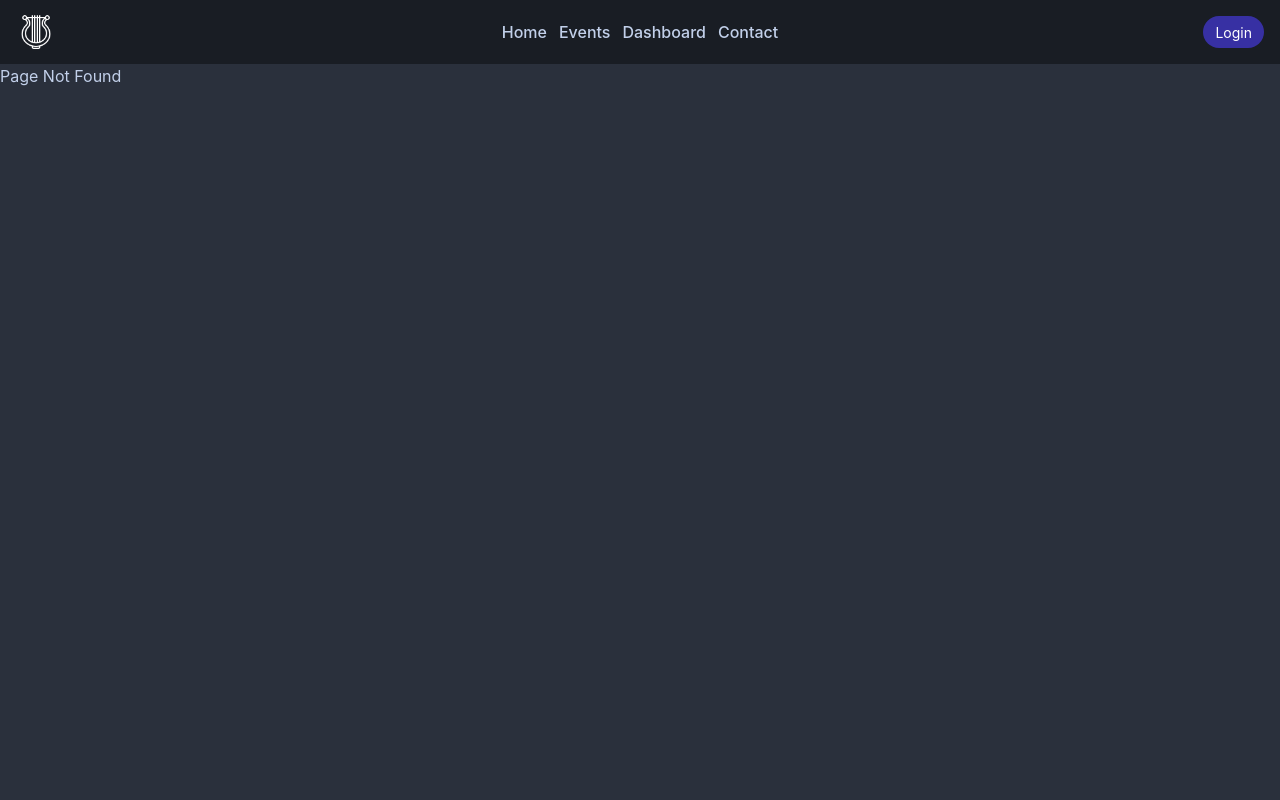
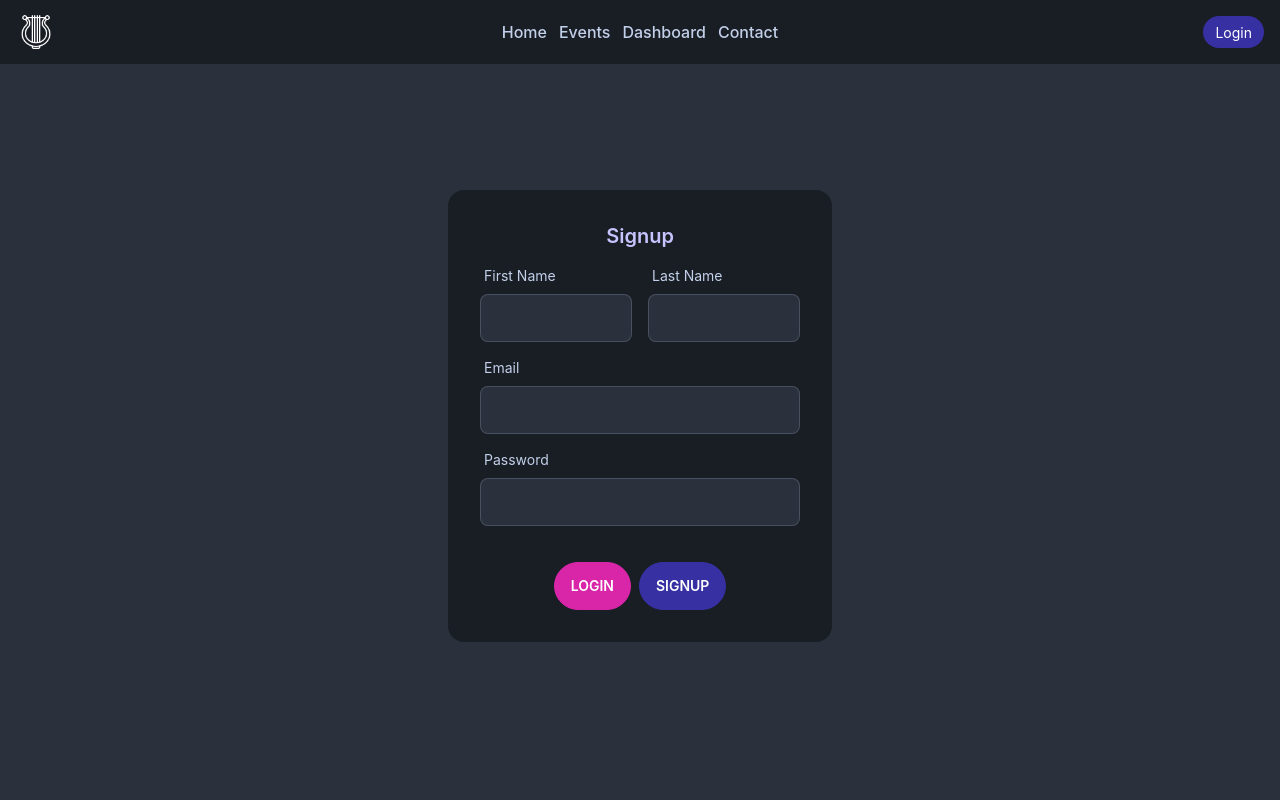
Before and after one commit to Miacarmen/harp, a React (Create React App) app in the folder client/: page /signup in a window 1280 px wide. Before the commit this address had no page. Shown: the top 800 px of the page. Built offline with nearby package versions, Linux system fonts and the light colour scheme.

Commit message:
login and signup cards created

```diff
--- a/client/src/App.js
+++ b/client/src/App.js
@@ -10,8 +10,10 @@ import Home from './pages/Home';
 import Events from './pages/Events';
 import UserDash from './pages/UserDash';
 import Contact from './pages/Contact';
+import ViewEvent from './pages/ViewEvent';
 import Login from './pages/Login';
-import ViewEvent from './pages/ViewEvent';
+import Signup from './pages/Signup';
+
 
 function App() {
   return (
@@ -25,7 +27,7 @@ function App() {
           <Route path='/dashboard' element={<UserDash />} />
           <Route path='/contact' element={<Contact />} />
           <Route path='/login' element={<Login />} />
-          {/* <Route path='/signup' element={<Signup />} />  */}
+          <Route path='/signup' element={<Signup />} />
           <Route path='/viewEvent' element={<ViewEvent />} />
           <Route path='*' element={<p>Page Not Found</p>} />
         </Routes>
--- a/client/src/components/Login/LoginCard.js
+++ b/client/src/components/Login/LoginCard.js
@@ -0,0 +1,38 @@
+import React from 'react';
+import { Link } from 'react-router-dom';
+
+const LoginCard = () => {
+  return (
+    <div className='card w-96 bg-base-200 text-neutral-content'>
+      <div className='card-body items-center text-center'>
+        <h2 className='card-title'>Login</h2>
+        <div className='form-control w-full max-w-xs'>
+          <label className='label'>
+            <span className='label-text'>Email</span>
+          </label>
+          <input
+            type='text'
+            placeholder='Type here'
+            className='input input-bordered w-full max-w-xs'
+          />
+        </div>
+        <div className='form-control w-full max-w-xs'>
+          <label className='label'>
+            <span className='label-text'>Password</span>
+          </label>
+          <input
+            type='text'
+            placeholder='Type here'
+            className='input input-bordered w-full max-w-xs'
+          />
+        </div>
+        <div className='card-actions justify-end pt-7'>
+          <button className='btn btn-primary rounded-full text-base-300'>Login</button>
+          <Link to="/signup"><button className='btn btn-neutral rounded-full text-base-300'>Signup</button></Link>
+        </div>
+      </div>
+    </div>
+  );
+};
+
+export default LoginCard;
--- /dev/null
+++ b/client/src/components/Signup/SignupCard.js
@@ -0,0 +1,67 @@
+import React from 'react';
+import { Link } from 'react-router-dom';
+
+const SignupCard = () => {
+  return (
+    <div className='card w-96 bg-base-200 text-neutral-content'>
+      <div className='card-body items-center text-center'>
+        <h2 className='card-title'>Signup</h2>
+        <div className='grid grid-cols-2 gap-4'>
+          <div className='form-control w-full max-w-xs'>
+            <label className='label'>
+              <span className='label-text'>First Name</span>
+            </label>
+            <input
+              type='text'
+              placeholder=''
+              className='input input-bordered w-full max-w-xs'
+            />
+          </div>
+          <div className='form-control w-full max-w-xs'>
+            <label className='label'>
+              <span className='label-text'>Last Name</span>
+            </label>
+            <input
+              type='text'
+              placeholder=''
+              className='input input-bordered w-full max-w-xs'
+            />
+          </div>
+        </div>
+
+        <div className='form-control w-full max-w-xs'>
+          <label className='label'>
+            <span className='label-text'>Email</span>
+          </label>
+          <input
+            type='text'
+            placeholder=''
+            className='input input-bordered w-full max-w-xs'
+          />
+        </div>
+        <div className='form-control w-full max-w-xs'>
+          <label className='label'>
+            <span className='label-text'>Password</span>
+          </label>
+          <input
+            type='text'
+            placeholder=''
+            className='input input-bordered w-full max-w-xs'
+          />
+        </div>
+        <div className='card-actions justify-end pt-7'>
+          <Link to='/login'>
+            <button className='btn btn-primary rounded-full text-base-300'>
+              Login
+            </button>
+          </Link>
+          <button className='btn btn-neutral rounded-full text-base-300'>
+            Signup
+          </button>
+        </div>
+      </div>
+    </div>
+  );
+};
+
+export default SignupCard;
--- a/client/src/pages/Login.js
+++ b/client/src/pages/Login.js
@@ -1,9 +1,15 @@
-import React from 'react'
+import React from 'react';
+
+import LoginCard from '../components/Login/LoginCard';
 
 const Login = () => {
   return (
-    <div>Login</div>
-  )
-}
+    <div className='flex h-screen'>
+      <div className='m-auto pb-24'>
+        <LoginCard />
+      </div>
+    </div>
+  );
+};
 
-export default Login
+export default Login;
--- a/client/src/pages/Signup.js
+++ b/client/src/pages/Signup.js
@@ -1,8 +1,14 @@
 import React from 'react'
+
+import SignupCard from '../components/Signup/SignupCard';
 
 const Signup = () => {
   return (
-    <div>Signup</div>
+    <div className='flex h-screen'>
+      <div className='m-auto pb-24'>
+      <SignupCard />
+    </div>
+    </div>
   )
 }
 
--- a/client/src/pages/ViewEvent.js
+++ b/client/src/pages/ViewEvent.js
@@ -4,11 +4,14 @@ import EventDetailCard from '../components/Cards/EventCard/EventDetailCard';
 
 const ViewEvent = () => {
   return (
-    <div className='wrapper'>
-      <div className='flex place-content-center mt-5'>
+
+    <div className='flex place-content-center m-auto mt-5'>
+
+
      <EventDetailCard />
      </div>
-    </div>
+
+
   )
 }
 
```
